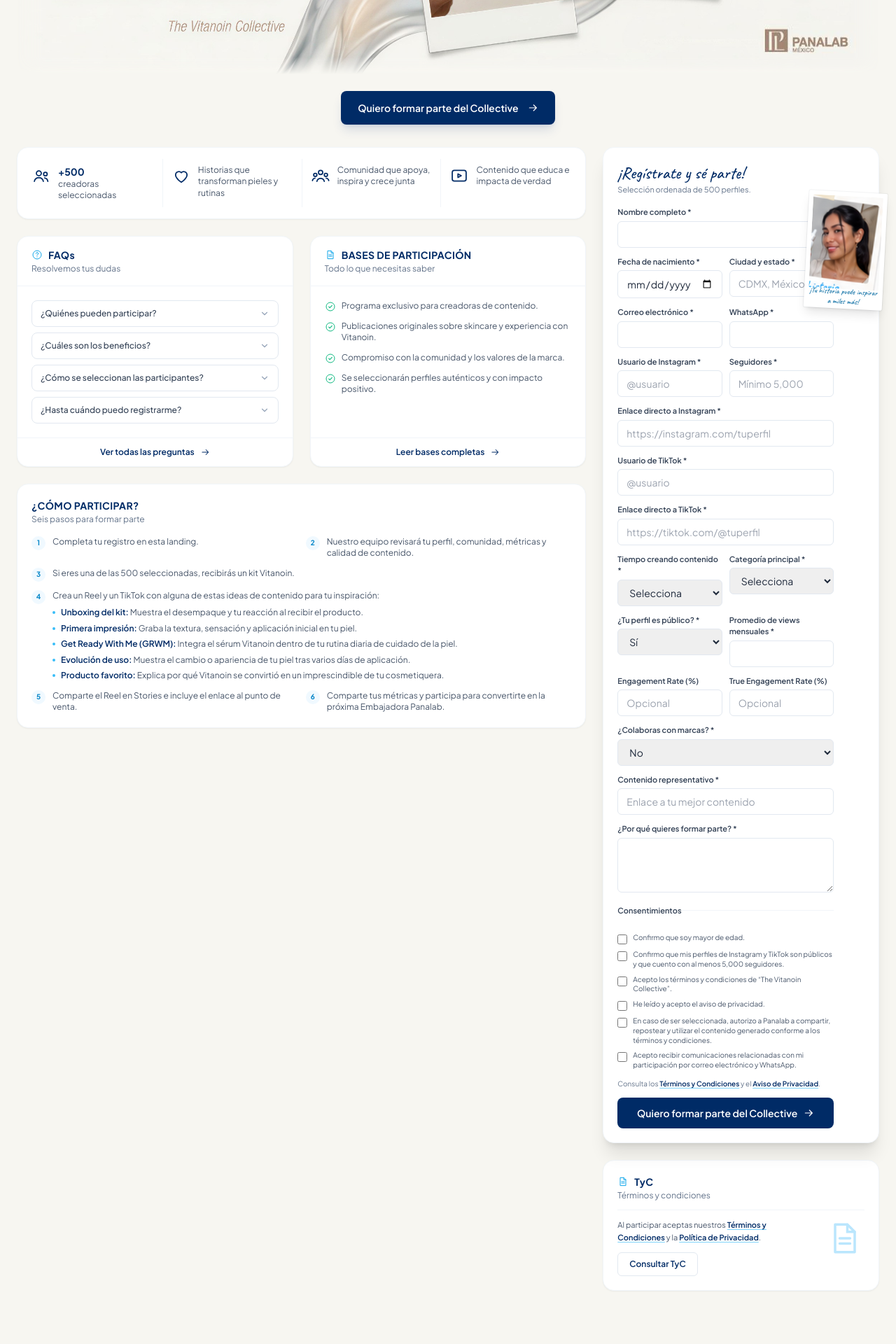
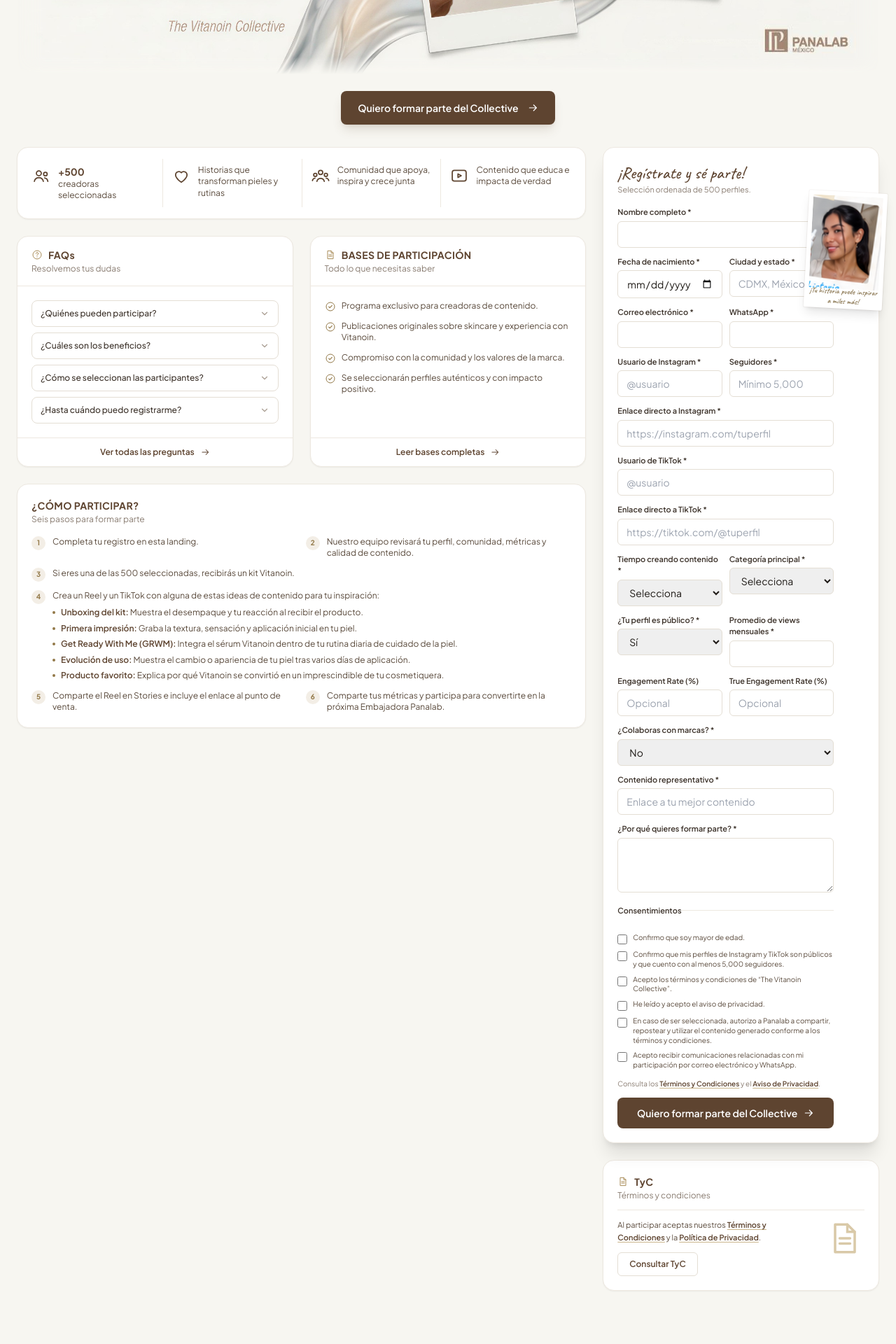
Before and after one commit to picassoglitch/vitanoin-landing, a Next.js app: page / in a window 1280 px wide. Shown: the part 600-2520 px from the top of the page at 70% size. Built offline with nearby package versions, Linux system fonts and the light colour scheme.

Commit message:
Match the whole site to the banner's warm palette
Swaps navy, sky and cool slate for the banner's cream, brown and gold,
including a brown Panalab logo.

```diff
--- a/app/components/cards.tsx
+++ b/app/components/cards.tsx
@@ -1,16 +1,16 @@
 import { BASES, BENEFITS, FAQS, STEPS, TYC } from '../content'
 import { Arrow, BenefitIcon, Check } from './ui'
 
-const CARD = 'rounded-2xl border border-slate-100 bg-white shadow-sm'
+const CARD = 'rounded-2xl border border-[#EDE8E0] bg-white shadow-sm'
 
 function CardHead({ icon, eyebrow, title }: { icon: string; eyebrow: string; title: string }) {
   return (
-    <div className="border-b border-slate-100 px-5 py-4">
-      <p className="flex items-center gap-2 text-sm font-bold tracking-wide text-[#002B66]">
-        <BenefitIcon name={icon} className="h-4 w-4 text-sky-500" />
+    <div className="border-b border-[#EDE8E0] px-5 py-4">
+      <p className="flex items-center gap-2 text-sm font-bold tracking-wide text-[#5E4430]">
+        <BenefitIcon name={icon} className="h-4 w-4 text-[#A88B57]" />
         {eyebrow}
       </p>
-      <p className="mt-0.5 text-xs text-slate-500">{title}</p>
+      <p className="mt-0.5 text-xs text-[#8A7D72]">{title}</p>
     </div>
   )
 }
@@ -19,7 +19,7 @@
   return (
     <a
       href={href}
-      className="mt-auto flex items-center justify-center gap-2 border-t border-slate-100 px-5 py-3 text-xs font-semibold text-[#002B66] transition hover:bg-slate-50"
+      className="mt-auto flex items-center justify-center gap-2 border-t border-[#EDE8E0] px-5 py-3 text-xs font-semibold text-[#5E4430] transition hover:bg-[#FBFAF7]"
     >
       {label}
       <Arrow className="h-3.5 w-3.5" />
@@ -29,12 +29,12 @@
 
 export function BenefitsStrip() {
   return (
-    <div className={`${CARD} grid grid-cols-2 divide-slate-100 px-2 py-4 sm:grid-cols-4 sm:divide-x`}>
+    <div className={`${CARD} grid grid-cols-2 divide-[#EDE8E0] px-2 py-4 sm:grid-cols-4 sm:divide-x`}>
       {BENEFITS.map((benefit) => (
         <div key={benefit.text} className="flex items-start gap-2.5 px-3 py-2">
-          <BenefitIcon name={benefit.icon} className="mt-0.5 h-7 w-7 shrink-0 text-[#002B66]" />
-          <p className="text-xs leading-snug text-slate-600">
-            {benefit.title && <span className="block text-sm font-bold text-[#002B66]">{benefit.title}</span>}
+          <BenefitIcon name={benefit.icon} className="mt-0.5 h-7 w-7 shrink-0 text-[#5E4430]" />
+          <p className="text-xs leading-snug text-[#5A4A3C]">
+            {benefit.title && <span className="block text-sm font-bold text-[#5E4430]">{benefit.title}</span>}
             {benefit.text}
           </p>
         </div>
@@ -49,14 +49,14 @@
       <CardHead icon="question" eyebrow={FAQS.eyebrow} title={FAQS.title} />
       <div className="space-y-2 p-5">
         {FAQS.items.map((item) => (
-          <details key={item.q} className="group rounded-lg border border-slate-200 open:bg-slate-50">
-            <summary className="flex cursor-pointer list-none items-center justify-between gap-2 px-3 py-2.5 text-xs font-medium text-slate-700 marker:hidden">
+          <details key={item.q} className="group rounded-lg border border-[#E4DED4] open:bg-[#FBFAF7]">
+            <summary className="flex cursor-pointer list-none items-center justify-between gap-2 px-3 py-2.5 text-xs font-medium text-[#3D332B] marker:hidden">
               {item.q}
-              <svg viewBox="0 0 24 24" fill="none" className="h-3.5 w-3.5 shrink-0 text-slate-400 transition group-open:rotate-180" aria-hidden>
+              <svg viewBox="0 0 24 24" fill="none" className="h-3.5 w-3.5 shrink-0 text-[#A99D92] transition group-open:rotate-180" aria-hidden>
                 <path d="m6 9 6 6 6-6" stroke="currentColor" strokeWidth="2" strokeLinecap="round" strokeLinejoin="round" />
               </svg>
             </summary>
-            <p className="px-3 pb-3 text-[11px] leading-relaxed text-slate-600">{item.a}</p>
+            <p className="px-3 pb-3 text-[11px] leading-relaxed text-[#5A4A3C]">{item.a}</p>
           </details>
         ))}
       </div>
@@ -71,8 +71,8 @@
       <CardHead icon="doc" eyebrow={BASES.eyebrow} title={BASES.title} />
       <ul className="space-y-3 p-5">
         {BASES.items.map((item) => (
-          <li key={item} className="flex gap-2 text-xs leading-snug text-slate-600">
-            <Check className="mt-px h-4 w-4 shrink-0 text-emerald-500" />
+          <li key={item} className="flex gap-2 text-xs leading-snug text-[#5A4A3C]">
+            <Check className="mt-px h-4 w-4 shrink-0 text-[#927847]" />
             {item}
           </li>
         ))}
@@ -85,33 +85,33 @@
 export function TycCard() {
   return (
     <section id="tyc" className={`${CARD} scroll-mt-24 p-5`}>
-      <p className="flex items-center gap-2 text-sm font-bold tracking-wide text-[#002B66]">
-        <BenefitIcon name="doc" className="h-4 w-4 text-sky-500" />
+      <p className="flex items-center gap-2 text-sm font-bold tracking-wide text-[#5E4430]">
+        <BenefitIcon name="doc" className="h-4 w-4 text-[#A88B57]" />
         {TYC.eyebrow}
       </p>
-      <p className="mt-0.5 border-b border-slate-100 pb-3 text-xs text-slate-500">{TYC.title}</p>
+      <p className="mt-0.5 border-b border-[#EDE8E0] pb-3 text-xs text-[#8A7D72]">{TYC.title}</p>
 
       <div className="mt-3 flex items-start justify-between gap-4">
         <div className="flex-1">
-          <p className="text-[11px] leading-relaxed text-slate-600">
+          <p className="text-[11px] leading-relaxed text-[#5A4A3C]">
             Al participar aceptas nuestros{' '}
-            <a href={TYC.termsHref} className="font-semibold text-[#002B66] underline decoration-sky-300 underline-offset-2">
+            <a href={TYC.termsHref} className="font-semibold text-[#5E4430] underline decoration-[#C9B48A] underline-offset-2">
               Términos y Condiciones
             </a>{' '}
             y la{' '}
-            <a href={TYC.privacyHref} className="font-semibold text-[#002B66] underline decoration-sky-300 underline-offset-2">
+            <a href={TYC.privacyHref} className="font-semibold text-[#5E4430] underline decoration-[#C9B48A] underline-offset-2">
               Política de Privacidad
             </a>
             .
           </p>
           <a
             href={TYC.termsHref}
-            className="mt-3 inline-block rounded-md border border-slate-200 px-4 py-2 text-xs font-semibold text-[#002B66] transition hover:bg-slate-50"
+            className="mt-3 inline-block rounded-md border border-[#E4DED4] px-4 py-2 text-xs font-semibold text-[#5E4430] transition hover:bg-[#FBFAF7]"
           >
             {TYC.cta}
           </a>
         </div>
-        <BenefitIcon name="doc" className="h-14 w-14 shrink-0 text-sky-200" />
+        <BenefitIcon name="doc" className="h-14 w-14 shrink-0 text-[#D9C9A8]" />
       </div>
     </section>
   )
@@ -120,15 +120,15 @@
 export function StepsCard() {
   return (
     <section id="como-participar" className={`${CARD} scroll-mt-24 p-5`}>
-      <p className="text-sm font-bold tracking-wide text-[#002B66]">{STEPS.eyebrow}</p>
-      <p className="mt-0.5 text-xs text-slate-500">{STEPS.title}</p>
+      <p className="text-sm font-bold tracking-wide text-[#5E4430]">{STEPS.eyebrow}</p>
+      <p className="mt-0.5 text-xs text-[#8A7D72]">{STEPS.title}</p>
       <ol className="mt-4 grid gap-3 sm:grid-cols-2">
         {STEPS.items.map((step, index) => (
           <li
             key={step.text}
-            className={`flex gap-2.5 text-xs leading-snug text-slate-600 ${'ideas' in step ? 'sm:col-span-2' : ''}`}
+            className={`flex gap-2.5 text-xs leading-snug text-[#5A4A3C] ${'ideas' in step ? 'sm:col-span-2' : ''}`}
           >
-            <span className="grid h-5 w-5 shrink-0 place-items-center rounded-full bg-sky-50 text-[10px] font-bold text-sky-600">
+            <span className="grid h-5 w-5 shrink-0 place-items-center rounded-full bg-[#F3EEE6] text-[10px] font-bold text-[#927847]">
               {index + 1}
             </span>
             <div>
@@ -137,9 +137,9 @@
                 <ul className="mt-2 space-y-1.5">
                   {step.ideas.map((idea) => (
                     <li key={idea.title} className="flex gap-2">
-                      <span className="mt-1.5 h-1 w-1 shrink-0 rounded-full bg-sky-400" />
+                      <span className="mt-1.5 h-1 w-1 shrink-0 rounded-full bg-[#927847]" />
                       <span>
-                        <span className="font-semibold text-[#002B66]">{idea.title}:</span> {idea.text}
+                        <span className="font-semibold text-[#5E4430]">{idea.title}:</span> {idea.text}
                       </span>
                     </li>
                   ))}
--- a/app/components/hero.tsx
+++ b/app/components/hero.tsx
@@ -23,7 +23,7 @@
       <div className="mt-6 flex justify-center">
         <a
           href="#registro"
-          className="inline-flex items-center gap-3 rounded-lg bg-[#002B66] px-6 py-3.5 text-sm font-semibold text-white shadow-lg shadow-blue-900/15 transition hover:bg-blue-900"
+          className="inline-flex items-center gap-3 rounded-lg bg-[#5E4430] px-6 py-3.5 text-sm font-semibold text-white shadow-lg shadow-[#5E4430]/15 transition hover:bg-[#4A3524]"
         >
           {HERO.cta}
           <Arrow className="h-4 w-4" />
--- a/app/components/registration-form.tsx
+++ b/app/components/registration-form.tsx
@@ -6,8 +6,8 @@
 import { Arrow, Photo } from './ui'
 
 const input =
-  'w-full rounded-md border border-slate-200 px-3 py-2 text-sm outline-none transition focus:border-sky-400 focus:ring-2 focus:ring-sky-100'
-const label = 'mb-1 block text-[11px] font-semibold text-slate-700'
+  'w-full rounded-md border border-[#E4DED4] px-3 py-2 text-sm outline-none transition focus:border-[#927847] focus:ring-2 focus:ring-[#EFE8DC]'
+const label = 'mb-1 block text-[11px] font-semibold text-[#3D332B]'
 
 const CONSENTS = [
   { name: 'confirmed_age', text: 'Confirmo que soy mayor de edad.' },
@@ -48,9 +48,9 @@
 
   return (
     <section id="registro" className="relative scroll-mt-24">
-      <div className="rounded-2xl border border-slate-100 bg-white p-5 shadow-xl lg:pr-16">
-        <h2 className="font-hand text-2xl text-[#002B66]">{FORM_CARD.title}</h2>
-        <p className="mb-4 text-[11px] text-slate-500">{FORM_CARD.subtitle}</p>
+      <div className="rounded-2xl border border-[#EDE8E0] bg-white p-5 shadow-xl lg:pr-16">
+        <h2 className="font-hand text-2xl text-[#5E4430]">{FORM_CARD.title}</h2>
+        <p className="mb-4 text-[11px] text-[#8A7D72]">{FORM_CARD.subtitle}</p>
 
         {status.success ? (
           <div className="space-y-2 rounded-xl border border-emerald-200 bg-emerald-50 p-5 text-emerald-800">
@@ -328,26 +328,26 @@
               <textarea id="motivation" name="motivation" rows={3} required className={input} />
             </div>
 
-            <fieldset className="space-y-2 border-t border-slate-100 pt-3">
-              <legend className="mb-1 text-[11px] font-semibold text-slate-700">Consentimientos</legend>
+            <fieldset className="space-y-2 border-t border-[#EDE8E0] pt-3">
+              <legend className="mb-1 text-[11px] font-semibold text-[#3D332B]">Consentimientos</legend>
               {CONSENTS.map((consent) => (
-                <label key={consent.name} className="flex cursor-pointer items-start gap-2 text-[10px] leading-snug text-slate-600">
+                <label key={consent.name} className="flex cursor-pointer items-start gap-2 text-[10px] leading-snug text-[#5A4A3C]">
                   <input
                     name={consent.name}
                     type="checkbox"
                     required
-                    className="mt-0.5 h-3.5 w-3.5 shrink-0 rounded accent-sky-600"
+                    className="mt-0.5 h-3.5 w-3.5 shrink-0 rounded accent-[#5E4430]"
                   />
                   <span>{consent.text}</span>
                 </label>
               ))}
-              <p className="pt-1 text-[10px] text-slate-500">
+              <p className="pt-1 text-[10px] text-[#8A7D72]">
                 Consulta los{' '}
-                <a href="/terminos" className="font-semibold text-[#002B66] underline decoration-sky-300 underline-offset-2">
+                <a href="/terminos" className="font-semibold text-[#5E4430] underline decoration-[#C9B48A] underline-offset-2">
                   Términos y Condiciones
                 </a>{' '}
                 y el{' '}
-                <a href="/terminos#privacidad" className="font-semibold text-[#002B66] underline decoration-sky-300 underline-offset-2">
+                <a href="/terminos#privacidad" className="font-semibold text-[#5E4430] underline decoration-[#C9B48A] underline-offset-2">
                   Aviso de Privacidad
                 </a>
                 .
@@ -357,7 +357,7 @@
             <button
               type="submit"
               disabled={status.loading}
-              className="flex w-full items-center justify-center gap-2 rounded-lg bg-[#002B66] py-3 text-sm font-semibold text-white transition hover:bg-blue-900 disabled:opacity-50"
+              className="flex w-full items-center justify-center gap-2 rounded-lg bg-[#5E4430] py-3 text-sm font-semibold text-white transition hover:bg-[#4A3524] disabled:opacity-50"
             >
               {status.loading ? 'Guardando…' : 'Quiero formar parte del Collective'}
               {!status.loading && <Arrow className="h-4 w-4" />}
@@ -367,11 +367,11 @@
       </div>
 
       {/* Polaroid tucked against the form, as in the design comp. */}
-      <figure className="pointer-events-none absolute -right-2 top-16 hidden w-28 rotate-3 rounded-sm bg-white p-1.5 pb-7 shadow-lg ring-1 ring-slate-900/5 xl:block">
+      <figure className="pointer-events-none absolute -right-2 top-16 hidden w-28 rotate-3 rounded-sm bg-white p-1.5 pb-7 shadow-lg ring-1 ring-[#5E4430]/5 xl:block">
         <div className="aspect-[3/4] overflow-hidden rounded-sm">
           <Photo src={FORM_CARD.polaroidSrc} alt="Creadora del Collective" label="Foto" />
         </div>
-        <figcaption className="font-hand absolute inset-x-1 bottom-1 text-center text-[11px] leading-tight text-sky-700">
+        <figcaption className="font-hand absolute inset-x-1 bottom-1 text-center text-[11px] leading-tight text-[#7A6339]">
           {FORM_CARD.note}
         </figcaption>
       </figure>
--- a/app/components/ui.tsx
+++ b/app/components/ui.tsx
@@ -1,7 +1,7 @@
 // Shared primitives: brand mark, icons and the image placeholder used until
 // real photography is supplied.
 
-export const NAVY = '#002B66'
+export const NAVY = '#5E4430'
 export const SKY = '#00A3E0'
 
 /** Official Panalab mark. Source artwork: public/images/panalab-logo-source.ai
@@ -40,9 +40,9 @@
     <div
       role="img"
       aria-label={alt || 'Imagen pendiente'}
-      className={`flex h-full w-full items-center justify-center bg-gradient-to-br from-sky-100 via-slate-100 to-sky-50 ${className}`}
+      className={`flex h-full w-full items-center justify-center bg-gradient-to-br from-[#EFE8DC] via-[#EDE8E0] to-[#F7F3EC] ${className}`}
     >
-      <span className="px-2 text-center text-[9px] font-semibold uppercase tracking-wider text-sky-700/50">
+      <span className="px-2 text-center text-[9px] font-semibold uppercase tracking-wider text-[#927847]/50">
         {label ?? 'Imagen'}
       </span>
     </div>
--- a/app/page.tsx
+++ b/app/page.tsx
@@ -5,7 +5,7 @@
 
 export default function Home() {
   return (
-    <div className="min-h-screen bg-[#F7F6F1] text-slate-800">
+    <div className="min-h-screen bg-[#F7F6F1] text-[#1F1B17]">
       <SiteHeader />
 
       <main className="mx-auto max-w-[1400px] overflow-x-hidden px-4 py-8 sm:px-6">
```
Also changed, not shown: app/components/site-chrome.tsx (+4 -4 lines), app/terminos/page.tsx (+15 -15 lines), public/images/panalab-logo.png.
